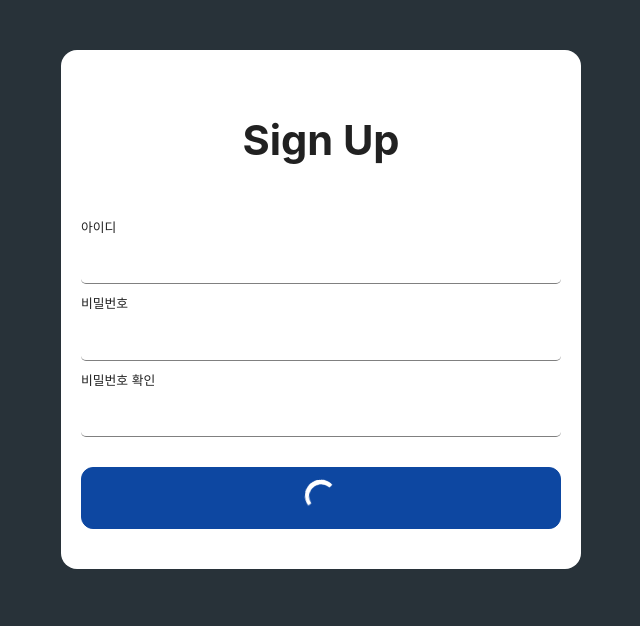
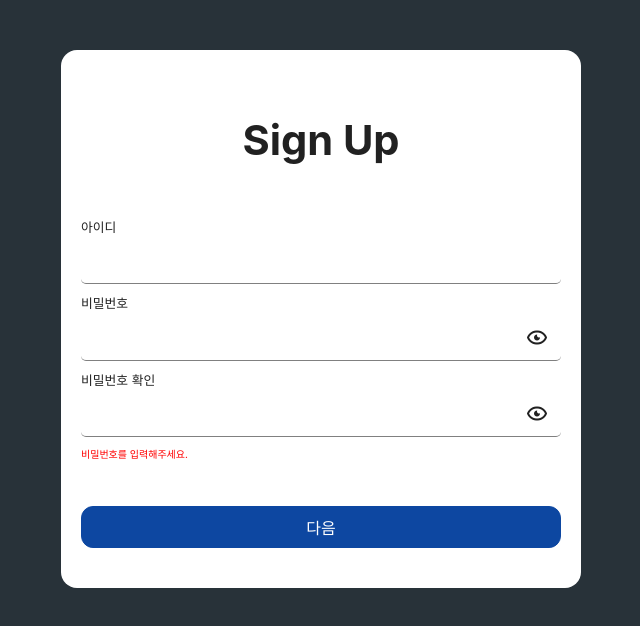
Before and after one commit to seo0jjjjj/FullStackStudy, a React (Create React App) app in the folder frontend/: page /sign-up in a window 1280 px wide. Shown: the top 626 px of the page, without its empty margins (319-959 px from the left). Built offline with nearby package versions, Linux system fonts and the light colour scheme.

Commit message:
feat: 회원가입 버튼 css 및 유효성검사 로직 추가

```diff
--- a/frontend/src/components/InputField.js
+++ b/frontend/src/components/InputField.js
@@ -1,11 +1,27 @@
-const { memo } = require("react");
+const { memo, useState } = require("react");
 
 export const InputField = memo(({ type, label, value, onChange }) => {
-  console.log(`Rendering ${label}`);
+  const [inputType, setInputType] = useState(type ?? 'text');
+  const onFieldHiddenBtnClicked = (event) => {
+    const isPassword = inputType === 'password';
+    const addClass = isPassword ? 'bx-low-vision' : 'bx-show-alt';
+    const removeClass = isPassword ? 'bx-show-alt' : 'bx-low-vision';
+
+    event.target.classList.add(addClass);
+    event.target.classList.remove(removeClass);
+
+    setInputType(isPassword ? 'text' : 'password');
+
+  }
+
+
   return (
     <div>
       <label>{label}</label>
-      <input type={type ?? 'text'} value={value} onChange={onChange} />
+      <div className="input-field">
+        <input type={inputType} value={value} onChange={onChange} id={label} />
+        {type === "password" && <i class='bx bx-show-alt input-icon' onClick={onFieldHiddenBtnClicked}></i> }
+      </div>
     </div>
   );
 });
--- a/frontend/src/components/SpinnerButton.js
+++ b/frontend/src/components/SpinnerButton.js
@@ -4,6 +4,7 @@ import { Spinner } from "./Spinner";
 export function SpinnerButton({ title, onBtnClicked }) {
   const [isLoading, setIsLoading] = useState(false);
   const onSpinBtnClicked = (async (event) => {
+    event.preventDefault();
     setIsLoading(true);
     const result = await onBtnClicked(event);
     console.log('btn ' + title + ' clicked')
--- a/frontend/src/page/SignUp.js
+++ b/frontend/src/page/SignUp.js
@@ -1,26 +1,46 @@
-import React, { useState, useCallback } from 'react';
+import React, { useEffect, useState } from 'react';
 import { InputField } from '../components/InputField';
-import { NavLink } from 'react-router-dom';
 import '../style/loginStyle.css';
 import { Header } from '../components/Header';
-import { Spinner } from '../components/Spinner';
+import { SpinnerButton } from '../components/SpinnerButton';
 
 
 export function SignUp() {
   const [id, setId] = useState('');
   const [pw, setPw] = useState('');
   const [pw2, setPw2] = useState('');
+  const [isVaildText, setIsVaildText] = useState('');
+  const [isVaildTextColor, setIsVaildTextColor] = useState('red');
+  const [isVaildTextDisplay, setIsVaildTextDisplay] = useState('none');
 
-  const handleIdChange = useCallback((e) => {
+
+  const handleIdChange = (e) => {
     setId(e.target.value);
-  }, []);
+  };
 
-  const handlePwChange = useCallback((e) => {
+  const handlePwChange = (e) => {
     setPw(e.target.value);
-  }, []);
-  const handlePw2Change = useCallback((e) => {
+  };
+  const handlePw2Change = async (e) => {
     setPw2(e.target.value);
-  }, []);
+  };
+
+  useEffect(()=>{
+    console.log(pw + " \t " + pw2)
+    if(pw?.replace(/\s+/g, '') === "") {
+      setIsVaildTextDisplay("");
+      setIsVaildText("비밀번호를 입력해주세요.");
+    }
+    else if(pw !== pw2){
+      setIsVaildTextDisplay("");
+      setIsVaildTextColor("red");
+      setIsVaildText("비밀번호가 일치하지 않습니다.");
+    }else{
+      setIsVaildTextDisplay("");
+      setIsVaildTextColor("green");
+      setIsVaildText("비밀번호가 일치합니다.");
+    }
+  },[pw,pw2])
 
   const handleSubmit = (e) => {
     e.preventDefault();
@@ -33,13 +53,17 @@ export function SignUp() {
       <Header title="Sign Up" />
       <form onSubmit={handleSubmit} className='login-form'>
         <InputField label="아이디" value={id} onChange={handleIdChange} />
-        <InputField label="비밀번호" value={pw} onChange={handlePwChange} />
-        <InputField label="비밀번호 확인" value={pw2} onChange={handlePw2Change} />
-        <button type="submit">
-          <div>
-            <Spinner/>
-          </div>
-        </button>
+        <InputField label="비밀번호" type="password" value={pw} onChange={handlePwChange} />
+        <InputField label="비밀번호 확인" type= "password" value={pw2} onChange={handlePw2Change} />
+        <p className="check-vaild-text" style={{color : isVaildTextColor, display: isVaildTextDisplay}}>{isVaildText}</p>
+        <SpinnerButton title={'다음'} onBtnClicked={ async ()=>{
+                      await new Promise((res,rej)=>{setTimeout(()=>{
+                        console.log("버튼 활성화");
+                        res(1);
+                      },3000);
+                    });
+                    }
+          }/>
       </form>
     </div>
   </>
--- a/frontend/src/style/loginStyle.css
+++ b/frontend/src/style/loginStyle.css
@@ -22,6 +22,11 @@ input{
   margin: 10px 0px;
 }
 
+input:focus{
+  outline:none;
+  border-bottom: 2px solid #1266e2;
+}
+
 .login-form {
   padding-top : 20px;
 
@@ -42,3 +47,24 @@ button:disabled{
   margin: 0px 10px;
   font-size: 1.1em;
 }
+
+.check-vaild-text {
+  font-size: 10px;
+  color: tomato;
+  display: block;
+  position: relative;
+  padding: 0px;
+  margin-top : 0px;
+}
+
+.input-field{
+  position: relative;
+}
+
+.input-icon{
+  right: 0;
+  font-size: 24px;
+  margin-top: 12px;
+  margin-right: 12px;
+  position: absolute;
+}
```
